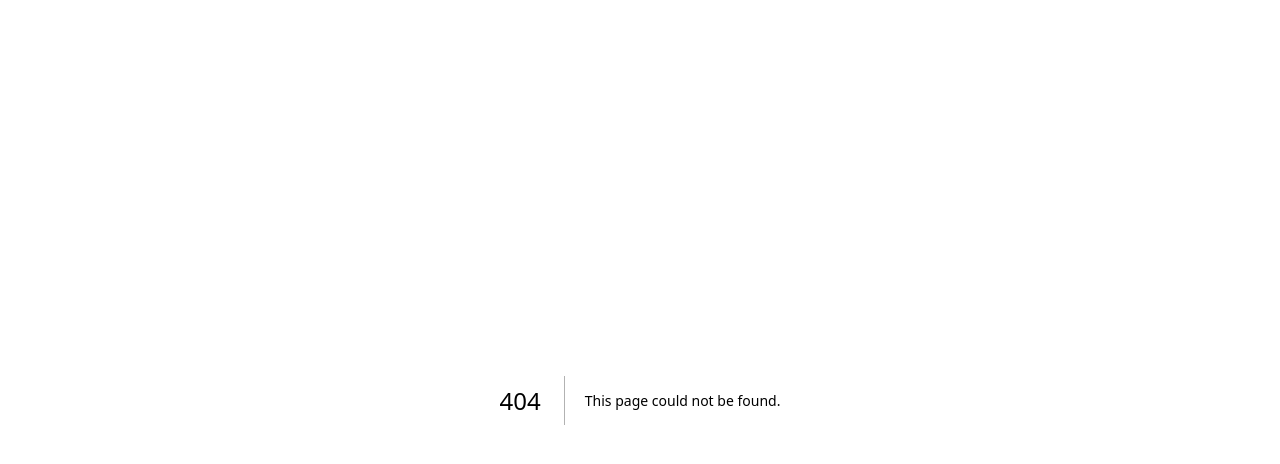
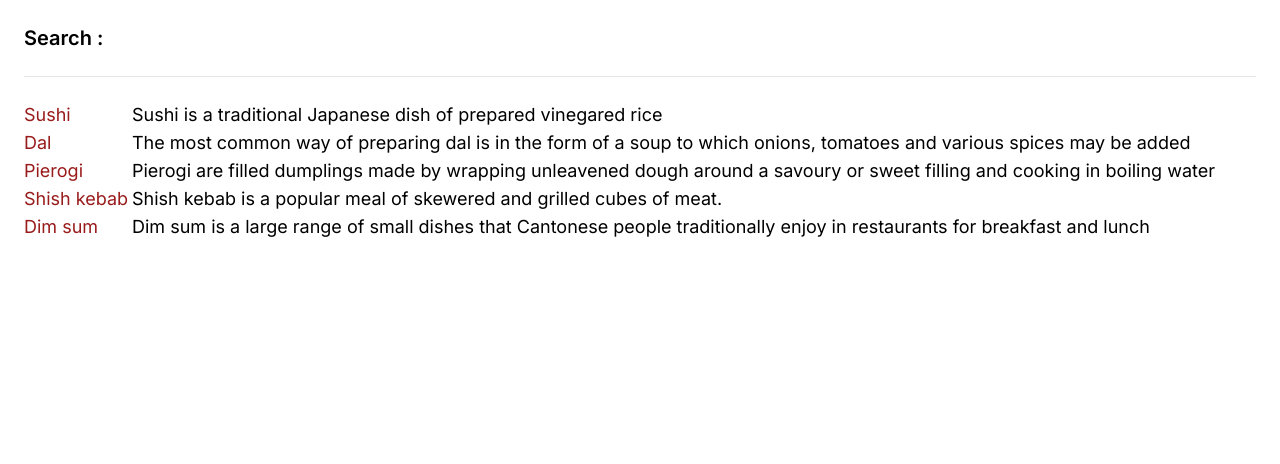
Before and after one commit to timetam24/TIL, a Next.js app in the folder practices/practice6/: page /food in a window 1280 px wide. Before the commit this address had no page. Shown: the top 464 px of the page. Built offline with nearby package versions, Linux system fonts and the light colour scheme; a web font is replaced by a local one.

Commit message:
컴포넌트 간 State 공유하기: 챌린지

```diff
--- /dev/null
+++ b/practices/practice6/src/app/food/page.tsx
@@ -0,0 +1,33 @@
+"use client";
+
+import { useState } from "react";
+import SearchBar from "@/components/search-bar";
+import { foods, FoodList, Food } from "@/containers/food/food-list";
+
+export default function FoodPage() {
+  const [query, setQuery] = useState("");
+  const results = filterItems(foods, query);
+
+  const handleChange = (e: React.ChangeEvent<HTMLInputElement>) => {
+    setQuery(e.target.value);
+  };
+
+  return (
+    <div className="font-inter min-h-screen flex flex-col p-6 gap-6">
+      <SearchBar
+        value={query}
+        onChange={handleChange}
+        className="text-xl font-semibold"
+      />
+      <hr />
+      <FoodList items={results} />
+    </div>
+  );
+}
+
+function filterItems(items: Food[], query: string) {
+  query = query.toLowerCase();
+  return items.filter((item) =>
+    item.name.split(" ").some((word) => word.toLowerCase().startsWith(query))
+  );
+}
--- /dev/null
+++ b/practices/practice6/src/components/search-bar.tsx
@@ -0,0 +1,18 @@
+interface SearchBarProps {
+  value: string;
+  onChange: (e: React.ChangeEvent<HTMLInputElement>) => void;
+  className?: string;
+}
+
+export default function SearchBar({
+  value,
+  onChange,
+  className,
+}: SearchBarProps) {
+  return (
+    <div className={className}>
+      <label htmlFor="search">Search : </label>
+      <input id="search" type="text" value={value} onChange={onChange} />
+    </div>
+  );
+}
--- /dev/null
+++ b/practices/practice6/src/containers/food/food-list.tsx
@@ -0,0 +1,54 @@
+export function FoodList({ items }: { items: Food[] }) {
+  return (
+    <table>
+      <tbody className="text-lg">
+        {items.map((food) => (
+          <tr key={food.id}>
+            <td className="text-red-800">{food.name}</td>
+            <td>{food.description}</td>
+          </tr>
+        ))}
+        {items.length === 0 && <p className="text-center">No results found</p>}
+      </tbody>
+    </table>
+  );
+}
+
+export interface Food {
+  id: number;
+  name: string;
+  description: string;
+}
+
+export const foods: Food[] = [
+  {
+    id: 0,
+    name: "Sushi",
+    description:
+      "Sushi is a traditional Japanese dish of prepared vinegared rice",
+  },
+  {
+    id: 1,
+    name: "Dal",
+    description:
+      "The most common way of preparing dal is in the form of a soup to which onions, tomatoes and various spices may be added",
+  },
+  {
+    id: 2,
+    name: "Pierogi",
+    description:
+      "Pierogi are filled dumplings made by wrapping unleavened dough around a savoury or sweet filling and cooking in boiling water",
+  },
+  {
+    id: 3,
+    name: "Shish kebab",
+    description:
+      "Shish kebab is a popular meal of skewered and grilled cubes of meat.",
+  },
+  {
+    id: 4,
+    name: "Dim sum",
+    description:
+      "Dim sum is a large range of small dishes that Cantonese people traditionally enjoy in restaurants for breakfast and lunch",
+  },
+];
```
